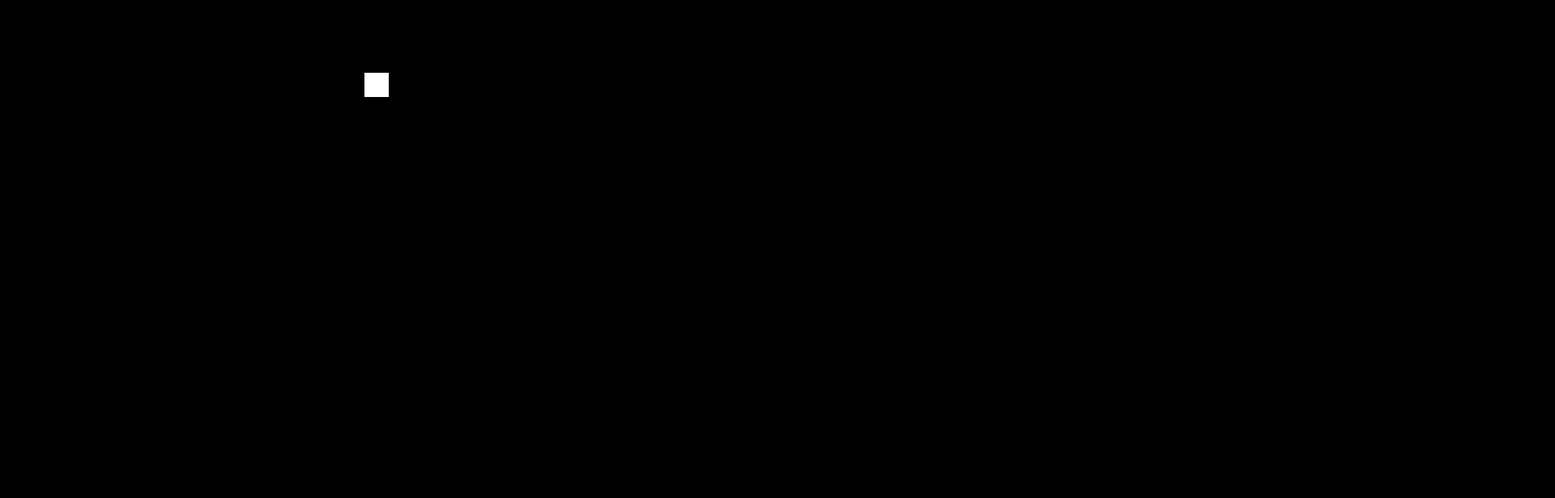
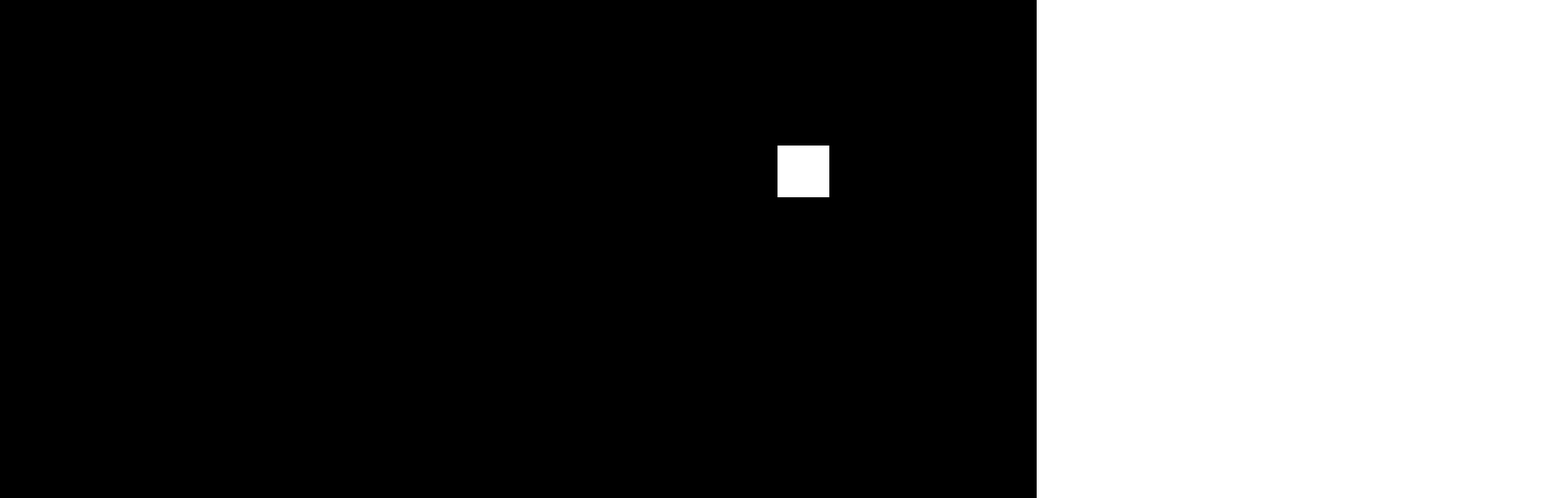
Before and after one commit to reddign/mca25project4, a plain HTML site: page games/testindex3.htm in a window 1280 px wide. Shown: the top 616 px of the page at 81% size, 1920 px wide, since content can reach past the window. Drawn offline with Linux system fonts and the light colour scheme.

Commit message:
Made blind game work in full screen with all sizes relative and fixed problem in games js file

```diff
--- a/games/blind.js
+++ b/games/blind.js
@@ -1,5 +1,8 @@
 const canvas = document.querySelector("canvas");
 const graphics = canvas.getContext("2d");
+
+canvas.width = window.innerWidth;
+canvas.height = window.innerHeight;
 
 let playerX = -100;
 let playerY = -100;
@@ -46,7 +49,7 @@ function animate(timestamp) {
     clear();
     drawPlayer();
     graphics.fillStyle="white";
-    graphics.fillRect(450,90,30,30,1);
+    graphics.fillRect(canvas.width*(3/4),canvas.height*(9/40),canvas.width/20,canvas.width/20);
     drawMaze();
     console.log(isColliding);
     if(isColliding==false) {
@@ -60,16 +63,16 @@ function clear(){
 }
 
 function drawMaze(){
-    block(0,0,canvas.width,20,op);
-    // borders of the maze
-    block(100,200,700,20,op);
-    block(0,0,20,canvas.height,op);
-    block(0,canvas.height-20,canvas.width,20,op);
-    block(canvas.width-20,0,20,canvas.height,op);
-
-    block(100,0,20,120,op);
-    block(200,200,20,130,op);
-    block(300,40,20,130,op);
+    // Maze borders
+    block(0, 0, canvas.width, canvas.width/30, op);
+    block(0, 0, canvas.width/30, canvas.height, op);
+    block(0, canvas.height-(canvas.width/30), canvas.width, canvas.width/30, op);
+    block(canvas.width-(canvas.width/30), 0, canvas.width/30, canvas.height, op);
+    // Maze walls
+    block(canvas.width/6, (canvas.height/2)-(canvas.width/60), canvas.width*(5/6), canvas.width/30, op);
+    block(canvas.width/3, (canvas.height/2)-(canvas.width/60), canvas.width/30, canvas.height*(13/40), op);
+    block(canvas.width/6, 0, canvas.width/30, canvas.height/5, op);
+    block(canvas.width/2, canvas.height/10, canvas.width/30, canvas.height*(13/40), op);
 }
 
 function drawPlayer(){
--- a/games/textindex3.htm
+++ b/games/testindex3.htm
@@ -7,7 +7,7 @@
     <link rel="stylesheet" href="blind.css">
 </head>
 <body>
-    <canvas style="background-color: black;" width="1920px" height="1080px"
+    <canvas id="gameDisplay" style="background-color: black;"
     onmousemove="movePlayer(event)"></canvas>
     <script src="blind.js"></script>
 </body>
```
Also changed, not shown: games.js (+10 -10 lines).
